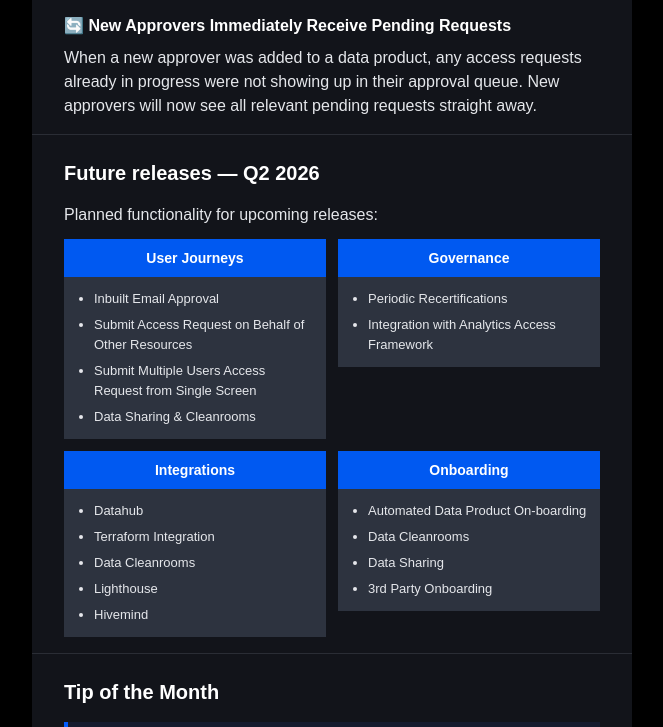
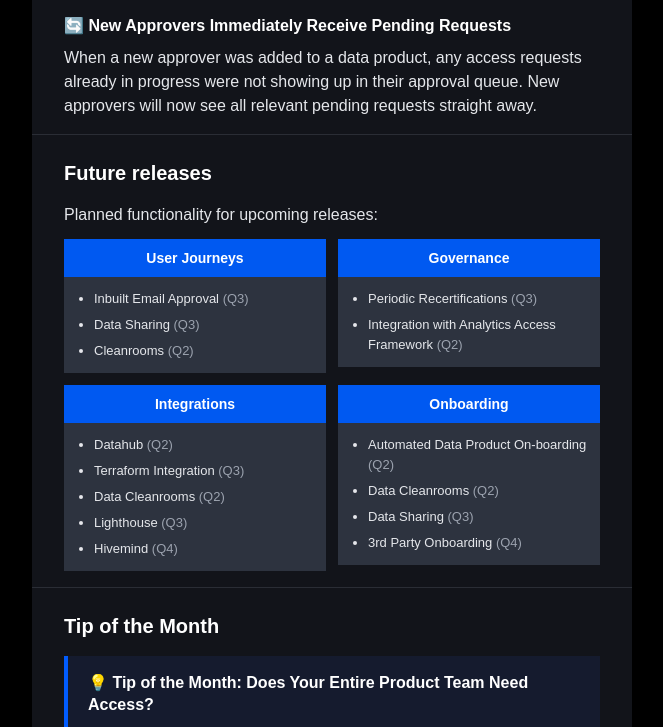
Before and after one commit to jscott219/helloworld, a plain HTML site: page newsletters/drafts/aura-issue-01-welcome.html in a window 1280 px wide. Shown: the part 2060-2787 px from the top of the page, without its empty margins (308-971 px from the left). Drawn offline with Linux system fonts and the light colour scheme.

Commit message:
Update future releases roadmap and AURA support FAQ wording.
Add Q2–Q4 targets per feature and point troubleshooting to the AURA support team without inline contact details.

```diff
--- a/newsletters/drafts/aura-issue-01-welcome.html
+++ b/newsletters/drafts/aura-issue-01-welcome.html
@@ -196,7 +196,7 @@
           <!-- Future releases -->
           <tr>
             <td style="padding:24px 32px 8px 32px;font-family:Arial,Helvetica,sans-serif;font-size:20px;line-height:28px;color:#ffffff;font-weight:bold;border-top:1px solid #2a2d35;">
-              Future releases — Q2 2026
+              Future releases
             </td>
           </tr>
           <tr>
@@ -212,10 +212,9 @@
                       <tr>
                         <td style="padding:12px;font-family:Arial,Helvetica,sans-serif;font-size:13px;line-height:20px;color:#e5e7eb;">
                           <ul style="margin:0;padding-left:18px;">
-                            <li style="margin:0 0 6px 0;">Inbuilt Email Approval</li>
-                            <li style="margin:0 0 6px 0;">Submit Access Request on Behalf of Other Resources</li>
-                            <li style="margin:0 0 6px 0;">Submit Multiple Users Access Request from Single Screen</li>
-                            <li style="margin:0;">Data Sharing &amp; Cleanrooms</li>
+                            <li style="margin:0 0 6px 0;">Inbuilt Email Approval <span style="color:#9ca3af;">(Q3)</span></li>
+                            <li style="margin:0 0 6px 0;">Data Sharing <span style="color:#9ca3af;">(Q3)</span></li>
+                            <li style="margin:0;">Cleanrooms <span style="color:#9ca3af;">(Q2)</span></li>
                           </ul>
                         </td>
                       </tr>
@@ -229,8 +228,8 @@
                       <tr>
                         <td style="padding:12px;font-family:Arial,Helvetica,sans-serif;font-size:13px;line-height:20px;color:#e5e7eb;">
                           <ul style="margin:0;padding-left:18px;">
-                            <li style="margin:0 0 6px 0;">Periodic Recertifications</li>
-                            <li style="margin:0;">Integration with Analytics Access Framework</li>
+                            <li style="margin:0 0 6px 0;">Periodic Recertifications <span style="color:#9ca3af;">(Q3)</span></li>
+                            <li style="margin:0;">Integration with Analytics Access Framework <span style="color:#9ca3af;">(Q2)</span></li>
                           </ul>
                         </td>
                       </tr>
@@ -246,11 +245,11 @@
                       <tr>
                         <td style="padding:12px;font-family:Arial,Helvetica,sans-serif;font-size:13px;line-height:20px;color:#e5e7eb;">
                           <ul style="margin:0;padding-left:18px;">
-                            <li style="margin:0 0 6px 0;">Datahub</li>
-                            <li style="margin:0 0 6px 0;">Terraform Integration</li>
-                            <li style="margin:0 0 6px 0;">Data Cleanrooms</li>
-                            <li style="margin:0 0 6px 0;">Lighthouse</li>
-                            <li style="margin:0;">Hivemind</li>
+                            <li style="margin:0 0 6px 0;">Datahub <span style="color:#9ca3af;">(Q2)</span></li>
+                            <li style="margin:0 0 6px 0;">Terraform Integration <span style="color:#9ca3af;">(Q3)</span></li>
+                            <li style="margin:0 0 6px 0;">Data Cleanrooms <span style="color:#9ca3af;">(Q2)</span></li>
+                            <li style="margin:0 0 6px 0;">Lighthouse <span style="color:#9ca3af;">(Q3)</span></li>
+                            <li style="margin:0;">Hivemind <span style="color:#9ca3af;">(Q4)</span></li>
                           </ul>
                         </td>
                       </tr>
@@ -264,10 +263,10 @@
                       <tr>
                         <td style="padding:12px;font-family:Arial,Helvetica,sans-serif;font-size:13px;line-height:20px;color:#e5e7eb;">
                           <ul style="margin:0;padding-left:18px;">
-                            <li style="margin:0 0 6px 0;">Automated Data Product On-boarding</li>
-                            <li style="margin:0 0 6px 0;">Data Cleanrooms</li>
-                            <li style="margin:0 0 6px 0;">Data Sharing</li>
-                            <li style="margin:0;">3rd Party Onboarding</li>
+                            <li style="margin:0 0 6px 0;">Automated Data Product On-boarding <span style="color:#9ca3af;">(Q2)</span></li>
+                            <li style="margin:0 0 6px 0;">Data Cleanrooms <span style="color:#9ca3af;">(Q2)</span></li>
+                            <li style="margin:0 0 6px 0;">Data Sharing <span style="color:#9ca3af;">(Q3)</span></li>
+                            <li style="margin:0;">3rd Party Onboarding <span style="color:#9ca3af;">(Q4)</span></li>
                           </ul>
                         </td>
                       </tr>
@@ -322,7 +321,7 @@
           <tr>
             <td style="padding:0 32px;font-family:Arial,Helvetica,sans-serif;font-size:16px;line-height:24px;color:#e5e7eb;">
               <p style="margin:0 0 6px 0;font-weight:bold;color:#ffffff;">Why can't I open the AURA page?</p>
-              <p style="margin:0 0 16px 0;">Confirm your corporate VPN is connected, switch to Chrome, and try the URL again. If it still fails, contact your IT or data platform support team.</p>
+              <p style="margin:0 0 16px 0;">Confirm your corporate VPN is connected, switch to Chrome, and try the URL again. If it still fails, contact the AURA support team.</p>
             </td>
           </tr>
           <tr>
```
Also changed, not shown: newsletters/output/aura-issue-01-welcome.html (+16 -17 lines), newsletters/partials/future-releases-grid.html (+16 -17 lines).
